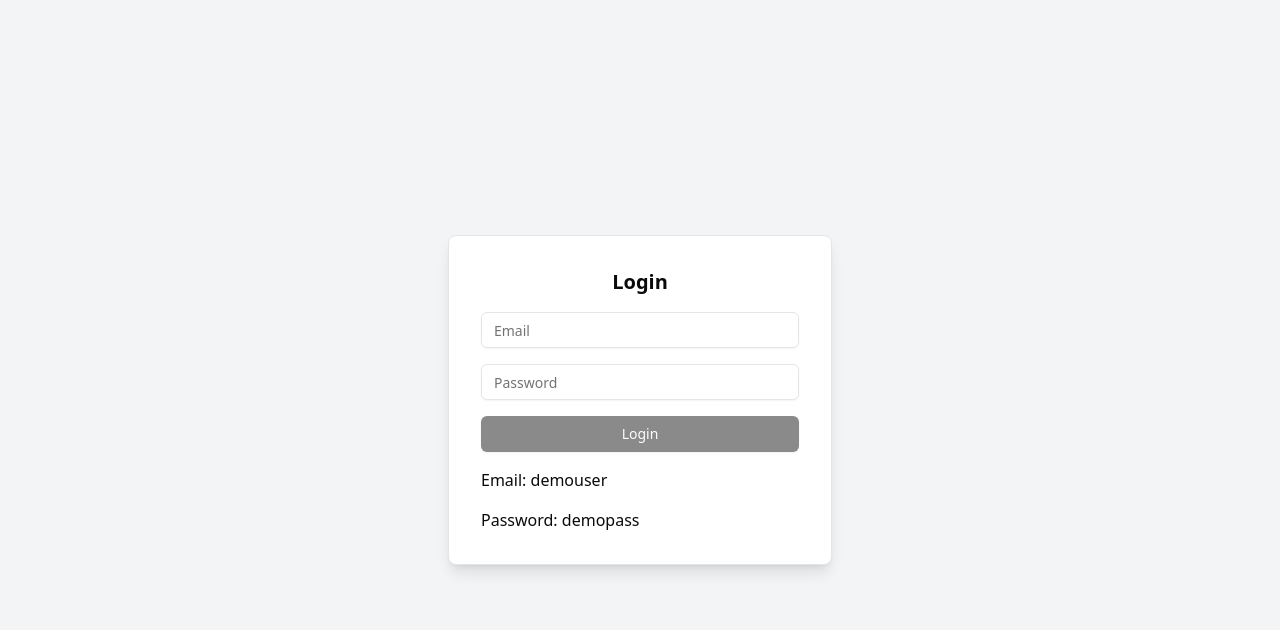
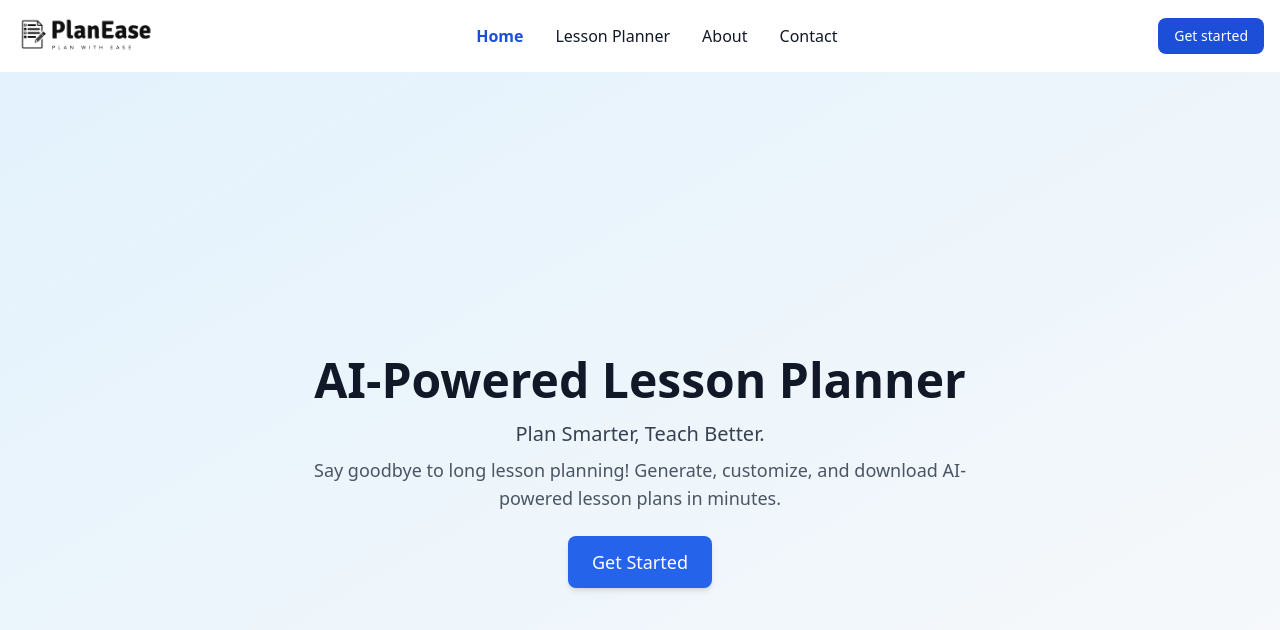
Before and after one commit to Shubham-567/AI-Lesson-Planner, a React (Vite) app: page / in a window 1280 px wide. Before the commit this address led to /Login. Shown: the top 630 px of the page. Built offline with nearby package versions, Linux system fonts and the light colour scheme; no server answers.

Commit message:
created navbar and home page

```diff
--- a/src/App.jsx
+++ b/src/App.jsx
@@ -1,4 +1,5 @@
 import { BrowserRouter as Router, Routes, Route } from "react-router-dom";
+import Home from "./pages/Home";
 import Login from "./pages/Login";
 import ProtectedRoute from "./routes/ProtectedRoute";
 import LessonPlanner from "./pages/LessonPlanner";
@@ -7,10 +8,10 @@
   return (
     <Router>
       <Routes>
+        <Route path='/' element={<Home />} />
         <Route path='/Login' element={<Login />} />
-
         <Route
-          path='/'
+          path='/lesson-planner'
           element={
             <ProtectedRoute>
               <LessonPlanner />
--- /dev/null
+++ b/src/components/ui/Navbar.jsx
@@ -0,0 +1,105 @@
+import { useState } from "react";
+import { NavLink } from "react-router-dom";
+import Logo from "../../assets/Logo.png";
+
+function Navbar() {
+  const [isOpen, setIsOpen] = useState(false);
+
+  return (
+    <nav className='bg-white border-gray-200 dark:bg-gray-900'>
+      <div className='max-w-screen-xl flex flex-wrap items-center justify-between mx-auto p-4'>
+        {/* Logo */}
+        <NavLink to='/' className='flex items-center space-x-3'>
+          <img src={Logo} className='h-10' alt='Logo' />
+        </NavLink>
+
+        {/* Right-side buttons */}
+        <div className='flex md:order-2 space-x-3'>
+          <button
+            type='button'
+            className='text-white bg-blue-700 hover:bg-blue-800 focus:ring-4 focus:outline-none focus:ring-blue-300 font-medium rounded-lg text-sm px-4 py-2 dark:bg-blue-600 dark:hover:bg-blue-700 dark:focus:ring-blue-800'>
+            Get started
+          </button>
+          {/* Mobile menu toggle */}
+          <button
+            onClick={() => setIsOpen(!isOpen)}
+            className='inline-flex items-center p-2 w-10 h-10 justify-center text-sm text-gray-500 rounded-lg md:hidden hover:bg-gray-100 focus:outline-none focus:ring-2 focus:ring-gray-200 dark:text-gray-400 dark:hover:bg-gray-700 dark:focus:ring-gray-600'
+            aria-controls='navbar-cta'
+            aria-expanded={isOpen}>
+            <span className='sr-only'>Open main menu</span>
+            <svg
+              className='w-5 h-5'
+              aria-hidden='true'
+              xmlns='http://www.w3.org/2000/svg'
+              fill='none'
+              viewBox='0 0 17 14'>
+              <path
+                stroke='currentColor'
+                strokeLinecap='round'
+                strokeLinejoin='round'
+                strokeWidth='2'
+                d='M1 1h15M1 7h15M1 13h15'
+              />
+            </svg>
+          </button>
+        </div>
+
+        {/* Navigation Links */}
+        <div
+          className={`${
+            isOpen ? "block" : "hidden"
+          } w-full md:flex md:w-auto md:order-1`}
+          id='navbar-cta'>
+          <ul className='flex flex-col font-medium p-4 md:p-0 mt-4 border border-gray-100 rounded-lg bg-gray-50 md:flex-row md:space-x-8 md:mt-0 md:border-0 md:bg-white dark:bg-gray-800 md:dark:bg-gray-900 dark:border-gray-700'>
+            <li>
+              <NavLink
+                to='/'
+                className={({ isActive }) =>
+                  isActive
+                    ? "block py-2 px-3 md:p-0 text-blue-700 font-semibold border-b-2 border-blue-700 md:border-0 dark:text-blue-500"
+                    : "block py-2 px-3 md:p-0 text-gray-900 hover:text-blue-700 dark:text-white dark:hover:text-blue-500"
+                }>
+                Home
+              </NavLink>
+            </li>
+            <li>
+              <NavLink
+                to='/lesson-planner'
+                className={({ isActive }) =>
+                  isActive
+                    ? "block py-2 px-3 md:p-0 text-blue-700 font-semibold border-b-2 border-blue-700 md:border-0 dark:text-blue-500"
+                    : "block py-2 px-3 md:p-0 text-gray-900 hover:text-blue-700 dark:text-white dark:hover:text-blue-500"
+                }>
+                Lesson Planner
+              </NavLink>
+            </li>
+            <li>
+              <NavLink
+                to='/about'
+                className={({ isActive }) =>
+                  isActive
+                    ? "block py-2 px-3 md:p-0 text-blue-700 font-semibold border-b-2 border-blue-700 md:border-0 dark:text-blue-500"
+                    : "block py-2 px-3 md:p-0 text-gray-900 hover:text-blue-700 dark:text-white dark:hover:text-blue-500"
+                }>
+                About
+              </NavLink>
+            </li>
+            <li>
+              <NavLink
+                to='/contact'
+                className={({ isActive }) =>
+                  isActive
+                    ? "block py-2 px-3 md:p-0 text-blue-700 font-semibold border-b-2 border-blue-700 md:border-0 dark:text-blue-500"
+                    : "block py-2 px-3 md:p-0 text-gray-900 hover:text-blue-700 dark:text-white dark:hover:text-blue-500"
+                }>
+                Contact
+              </NavLink>
+            </li>
+          </ul>
+        </div>
+      </div>
+    </nav>
+  );
+}
+
+export default Navbar;
--- /dev/null
+++ b/src/pages/Home.jsx
@@ -0,0 +1,32 @@
+import { Link } from "react-router-dom";
+import Navbar from "@/components/ui/Navbar";
+
+function Home() {
+  return (
+    <>
+      <Navbar />
+
+      <section className='bg-gradient min-h-screen flex items-center justify-center'>
+        <div className='max-w-3xl text-center p-6'>
+          <h1 className='text-4xl font-extrabold text-gray-900 md:text-5xl'>
+            AI-Powered Lesson Planner
+          </h1>
+          <p className='mt-4 text-lg text-gray-700 md:text-xl'>
+            Plan Smarter, Teach Better.
+          </p>
+          <p className='mt-2 text-gray-600 md:text-lg'>
+            Say goodbye to long lesson planning! Generate, customize, and
+            download AI-powered lesson plans in minutes.
+          </p>
+          <Link to='/lesson-planner'>
+            <button className='mt-6 px-6 py-3 bg-blue-600 text-white font-medium text-lg rounded-lg shadow-md hover:bg-blue-700 transition duration-300'>
+              Get Started
+            </button>
+          </Link>
+        </div>
+      </section>
+    </>
+  );
+}
+
+export default Home;
--- a/src/pages/LessonPlanner.jsx
+++ b/src/pages/LessonPlanner.jsx
@@ -9,6 +9,7 @@
 import { Label } from "@/components/ui/label";
 
 import LessonAccordion from "@/components/ui/LessonAccordion";
+import Navbar from "@/components/ui/Navbar";
 
 // response from api
 import { generateLessonPlan } from "@/utils/geminiApi";
@@ -55,9 +56,14 @@
   };
 
   return (
+    <>
+      <Navbar />
+      <section className='bg-gradient min-h-screen'>
         <div className='container flex flex-row items-start justify-center gap-6 mx-auto p-6'>
           <Card className='p-6 space-y-4 w-full md:w-1/2'>
-        <h2 className='text-xl font-semibold text-center'>Lesson Planner</h2>
+            <h2 className='text-xl font-semibold text-center'>
+              Lesson Planner
+            </h2>
 
             <div className='grid w-full items-center gap-1.5'>
               <Label htmlFor='topic'>
@@ -148,7 +154,10 @@
               </div>
             )}
 
-        <Button onClick={handleGenerate} disabled={loading} className='w-full'>
+            <Button
+              onClick={handleGenerate}
+              disabled={loading}
+              className='w-full'>
               {loading ? "Generating..." : "Generate Lesson Plan"}
             </Button>
           </Card>
@@ -187,6 +196,8 @@
             generatedLesson && <LessonAccordion lesson={generatedLesson} />
           )}
         </div>
+      </section>
+    </>
   );
 }
 
--- a/src/pages/Login.jsx
+++ b/src/pages/Login.jsx
@@ -3,6 +3,8 @@
 import { Input } from "@/components/ui/input";
 import { Card } from "@/components/ui/card";
 import { Button } from "@/components/ui/button";
+
+import Navbar from "@/components/ui/Navbar";
 
 function Login() {
   const [email, setEmail] = useState("");
@@ -16,14 +18,17 @@
   const handleLogin = () => {
     if (email.trim() === demoEmail && password.trim() === demoPass) {
       sessionStorage.setItem("isAuthenticated", "true");
-      navigate("/");
+      navigate("/lesson-planner");
     } else {
       setError("Invalid email or password.");
     }
   };
 
   return (
-    <div className='flex items-center justify-center min-h-screen size-full bg-gray-100'>
+    <>
+      <Navbar />
+
+      <div className='flex items-center justify-center min-h-screen size-full bg-gradient'>
         <Card className='p-8 space-y-4 w-96 shadow-lg bg-white rounded-lg'>
           <h2 className='text-xl font-semibold text-center'>Login</h2>
 
@@ -64,6 +69,7 @@
           <p>Password: {demoPass}</p>
         </Card>
       </div>
+    </>
   );
 }
 
--- a/tailwind.config.js
+++ b/tailwind.config.js
@@ -5,75 +5,79 @@
   theme: {
     extend: {
       borderRadius: {
-  			lg: 'var(--radius)',
-  			md: 'calc(var(--radius) - 2px)',
-  			sm: 'calc(var(--radius) - 4px)'
+        lg: "var(--radius)",
+        md: "calc(var(--radius) - 2px)",
+        sm: "calc(var(--radius) - 4px)",
+      },
+      backgroundImage: {
+        gradient:
+          "linear-gradient(150deg, rgba(227,242,253,1) 0%, rgba(248,249,250,1) 94%)",
       },
       colors: {
-  			background: 'hsl(var(--background))',
-  			foreground: 'hsl(var(--foreground))',
+        background: "hsl(var(--background))",
+        foreground: "hsl(var(--foreground))",
         card: {
-  				DEFAULT: 'hsl(var(--card))',
-  				foreground: 'hsl(var(--card-foreground))'
+          DEFAULT: "hsl(var(--card))",
+          foreground: "hsl(var(--card-foreground))",
         },
         popover: {
-  				DEFAULT: 'hsl(var(--popover))',
-  				foreground: 'hsl(var(--popover-foreground))'
+          DEFAULT: "hsl(var(--popover))",
+          foreground: "hsl(var(--popover-foreground))",
         },
         primary: {
-  				DEFAULT: 'hsl(var(--primary))',
-  				foreground: 'hsl(var(--primary-foreground))'
+          DEFAULT: "hsl(var(--primary))",
+          foreground: "hsl(var(--primary-foreground))",
         },
         secondary: {
-  				DEFAULT: 'hsl(var(--secondary))',
-  				foreground: 'hsl(var(--secondary-foreground))'
+          DEFAULT: "hsl(var(--secondary))",
+          foreground: "hsl(var(--secondary-foreground))",
         },
         muted: {
-  				DEFAULT: 'hsl(var(--muted))',
-  				foreground: 'hsl(var(--muted-foreground))'
+          DEFAULT: "hsl(var(--muted))",
+          foreground: "hsl(var(--muted-foreground))",
         },
         accent: {
-  				DEFAULT: 'hsl(var(--accent))',
-  				foreground: 'hsl(var(--accent-foreground))'
+          DEFAULT: "hsl(var(--accent))",
+          foreground: "hsl(var(--accent-foreground))",
         },
         destructive: {
-  				DEFAULT: 'hsl(var(--destructive))',
-  				foreground: 'hsl(var(--destructive-foreground))'
+          DEFAULT: "hsl(var(--destructive))",
+          foreground: "hsl(var(--destructive-foreground))",
         },
-  			border: 'hsl(var(--border))',
-  			input: 'hsl(var(--input))',
-  			ring: 'hsl(var(--ring))',
+        border: "hsl(var(--border))",
+        input: "hsl(var(--input))",
+        ring: "hsl(var(--ring))",
         chart: {
-  				'1': 'hsl(var(--chart-1))',
-  				'2': 'hsl(var(--chart-2))',
-  				'3': 'hsl(var(--chart-3))',
-  				'4': 'hsl(var(--chart-4))',
-  				'5': 'hsl(var(--chart-5))'
-  			}
+          1: "hsl(var(--chart-1))",
+          2: "hsl(var(--chart-2))",
+          3: "hsl(var(--chart-3))",
+          4: "hsl(var(--chart-4))",
+          5: "hsl(var(--chart-5))",
+        },
       },
       keyframes: {
-  			'accordion-down': {
+        "accordion-down": {
           from: {
-  					height: '0'
+            height: "0",
           },
           to: {
-  					height: 'var(--radix-accordion-content-height)'
-  				}
+            height: "var(--radix-accordion-content-height)",
           },
-  			'accordion-up': {
+        },
+        "accordion-up": {
           from: {
-  					height: 'var(--radix-accordion-content-height)'
+            height: "var(--radix-accordion-content-height)",
           },
           to: {
-  					height: '0'
-  				}
-  			}
+            height: "0",
+          },
+        },
       },
       animation: {
-  			'accordion-down': 'accordion-down 0.2s ease-out',
-  			'accordion-up': 'accordion-up 0.2s ease-out'
-  		}
-  	}
+        "accordion-down": "accordion-down 0.2s ease-out",
+        "accordion-up": "accordion-up 0.2s ease-out",
+      },
+    },
   },
   plugins: [require("tailwindcss-animate")],
 };
```
Also changed, not shown: src/assets/logo.png (added). Lines whose indentation alone changed are shown as unchanged.
